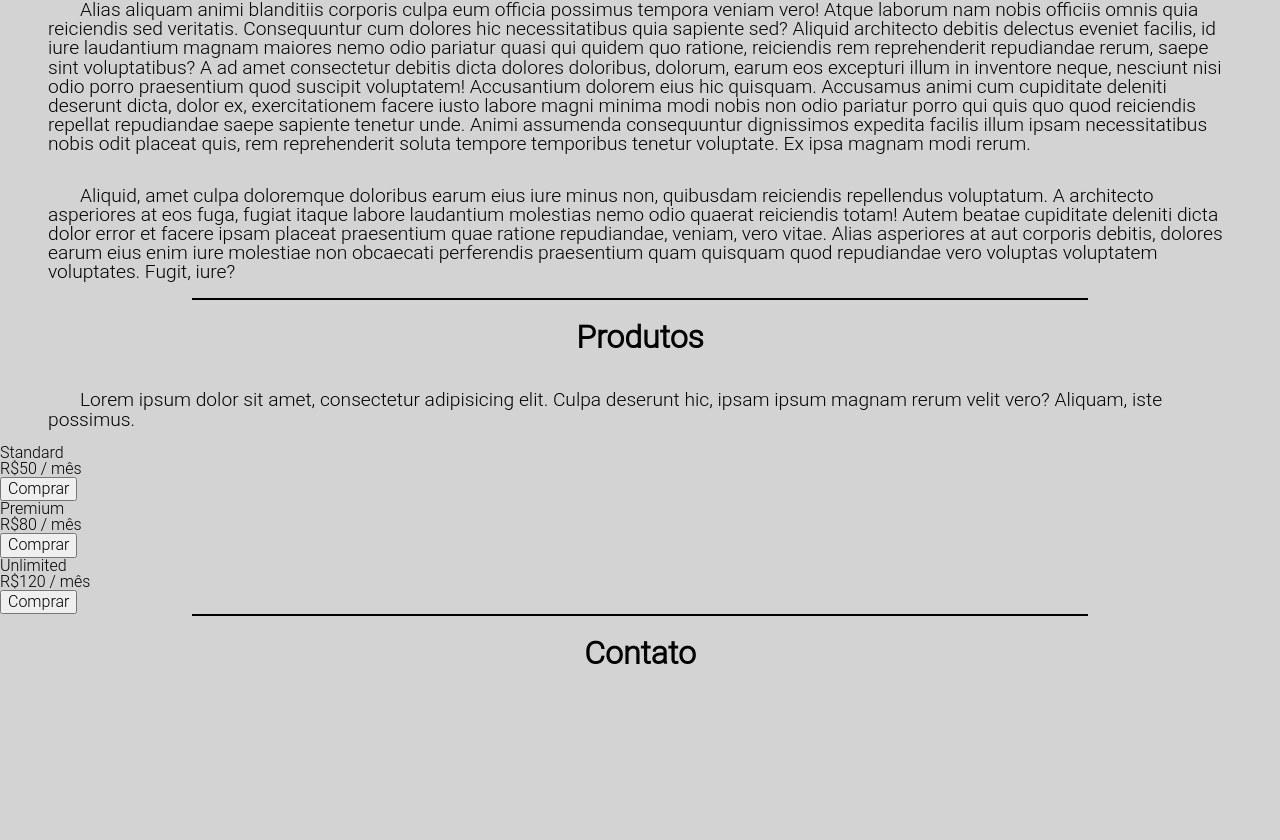
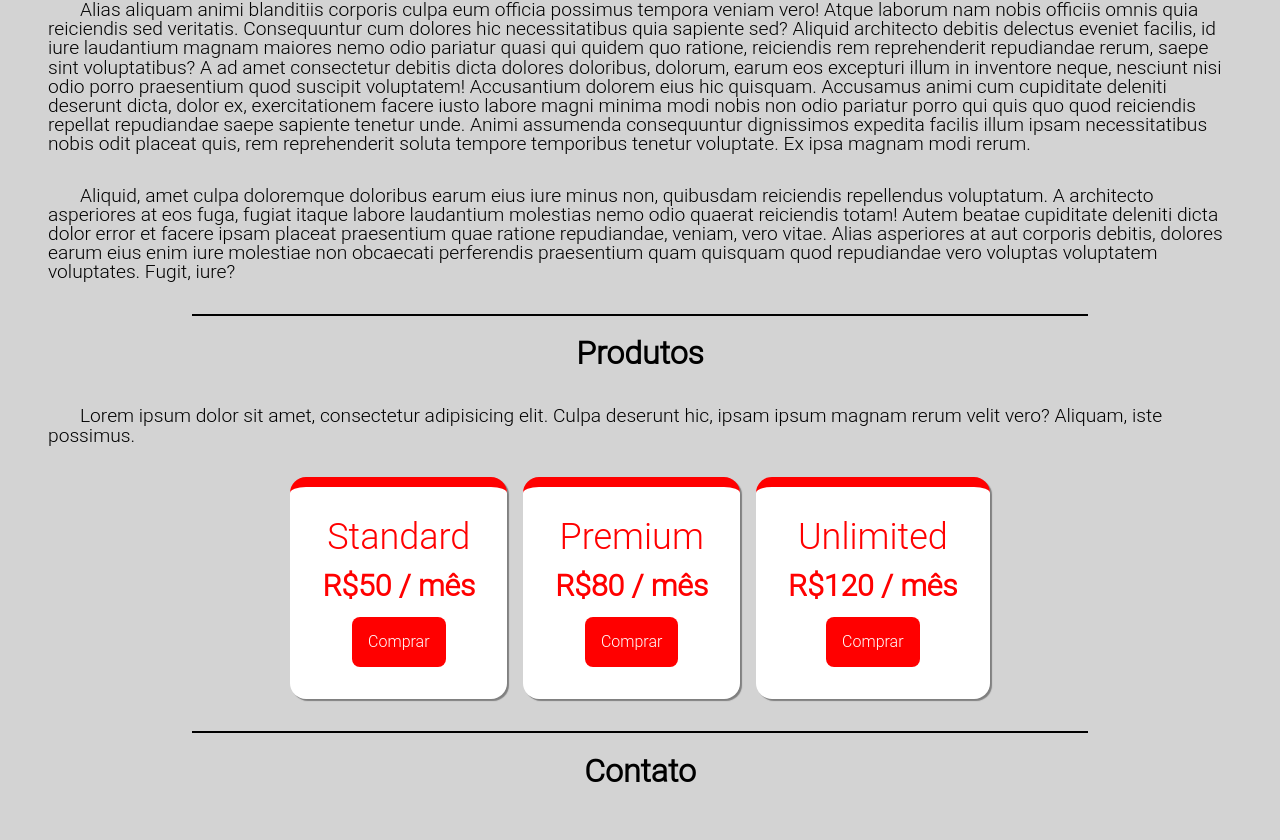
Before and after one commit to ADT1710/sna-tcc-tiw, a website: page index.html in a window 1280 px wide. Shown: the part 1150-1990 px from the top of the page. Before the commit the page ends 1873 px from the top, so only its background shows below. Drawn offline with Linux system fonts and the light colour scheme.

Commit message:
Produtos estilizados

```diff
--- a/css/produtos.css
+++ b/css/produtos.css
@@ -0,0 +1,54 @@
+.produtos{
+    margin-bottom: 1rem;
+}
+
+.produtos_local{
+    display: flex;
+    flex-direction: row;
+    justify-content: center;
+    align-items: center;
+}
+
+.produtos_box{
+    padding: 2rem;
+    background-color: white;
+    border-radius: 1rem;
+    margin-bottom: 1rem;
+    margin-top: 1rem;
+    display: flex;
+    flex-direction: column;
+    justify-content: center;
+    align-items: center;
+    box-shadow: gray 2px 2px 1px;
+    border-top: 10px solid red;
+    color: red;
+    font-family: "Roboto Light",sans-serif;
+}
+
+.produtos_box:not(:last-child){
+    margin-right: 1rem;
+}
+
+.produto_titulo{
+    font-size: 36px;
+    margin-bottom: 1rem;
+}
+
+.produto_preço{
+    font-weight: bolder;
+    font-size: 30px;
+    margin-bottom: 1rem;
+}
+
+.produto_botao{
+    border: none;
+    border-radius: .5rem;
+    padding: 1rem;
+    background-color: red;
+    color: white;
+}
+
+.produto_botao:hover{
+    background-color: darkred;
+    cursor: pointer;
+}
--- a/index.html
+++ b/index.html
@@ -9,6 +9,7 @@
     <link rel="stylesheet" href="css/menu.css">
     <link rel="stylesheet" href="css/banner.css">
     <link rel="stylesheet" href="css/conteudo.css">
+    <link rel="stylesheet" href="css/quemsomos.css">
     <link rel="stylesheet" href="css/produtos.css">
 </head>
     <body>
@@ -51,6 +52,7 @@
                 <p class="conteudo_texto">
                     Lorem ipsum dolor sit amet, consectetur adipisicing elit. Culpa deserunt hic, ipsam ipsum magnam rerum velit vero? Aliquam, iste possimus.
                 </p>
+                <div class="produtos_local">
                     <div class="produtos_box">
                         <h2 class="produto_titulo">Standard</h2>
                         <h3 class="produto_preço">R$50 / mês</h3>
@@ -67,6 +69,8 @@
                         <button class="produto_botao">Comprar</button>
                     </div>
                 </div>
+
+            </div>
             <div class="conteudo_divisor"></div>
             <div class="contato">
                 <h1 class="conteudo_titulo ">Contato</h1>
```
Lines whose indentation alone changed are shown as unchanged.
